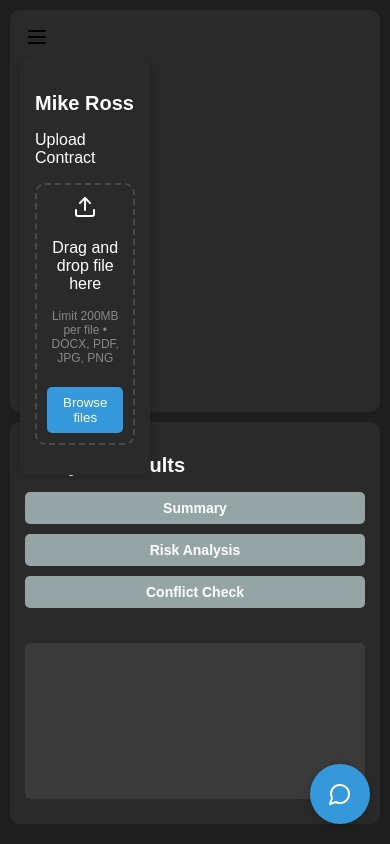
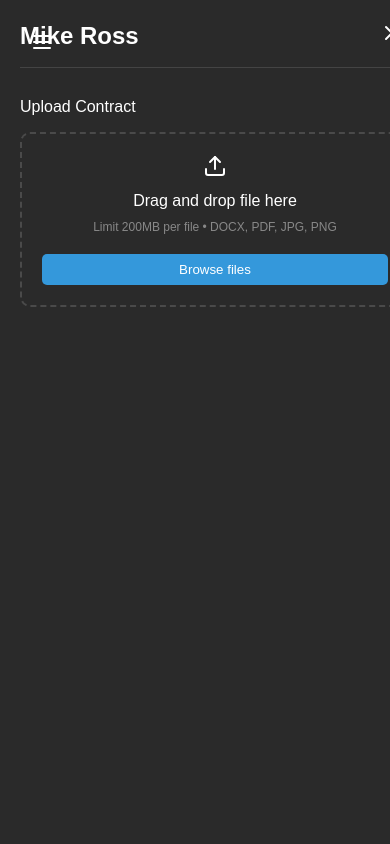
Before and after one commit to sajalshlan/mikerossFrontend, a React (Create React App) app: page / in a window 390 px wide. Both pictures are taken after a click on the button 37 px from the left and 38 px from the top of the page. Built offline with nearby package versions, Linux system fonts and the light colour scheme.

Commit message:
hamburger working

```diff
--- a/src/api.js
+++ b/src/api.js
@@ -1,4 +1,4 @@
-const API_BASE_URL = 'http://127.0.0.1:8002/api';
+const API_BASE_URL = 'http://127.0.0.1:8000/api';
 
 export const performAnalysis = async (type, text) => {
   console.log(`Performing ${type} analysis...`);
--- a/src/components/FileUploader.js
+++ b/src/components/FileUploader.js
@@ -1,8 +1,10 @@
 import React, { useRef, useState } from 'react';
-import { Upload, File, Menu, Loader } from 'lucide-react';
+import { Upload, File, Menu, Loader, X } from 'lucide-react';
 import ZipPreview from './ZipPreview';
 import mammoth from 'mammoth';
 import '../styles/FileUploader.css';
+import '../styles/HamburgerMenu.css';
+
 
 const FileUploader = ({ onFileUpload, uploadedFiles, fileProgress, isFileProcessing, extractedTexts, onRemoveFile, apiResponse }) => {
   console.log("API Response:", apiResponse);
@@ -121,13 +123,17 @@ const FileUploader = ({ onFileUpload, uploadedFiles, fileProgress, isFileProcess
 
   return (
     <div className="column document-view">
-      <div className="hamburger-menu">
       <button onClick={toggleMenu} className="menu-toggle" disabled={isFileProcessing}>
         <Menu size={24} />
       </button>
-        {isMenuOpen && (
-          <div className="menu-content">
+      <div className={`menu-backdrop ${isMenuOpen ? 'open' : ''}`} onClick={toggleMenu}></div>
+      <div className={`hamburger-menu ${isMenuOpen ? 'open' : ''}`}>
+        <div className="menu-header">
           <h2>Mike Ross</h2>
+          <button className="close-menu" onClick={toggleMenu}>
+            <X size={24} />
+          </button>
+        </div>
         <p>Upload Contract</p>
         <div
           className={`file-upload-area ${isFileProcessing ? 'disabled' : ''}`}
@@ -153,8 +159,19 @@ const FileUploader = ({ onFileUpload, uploadedFiles, fileProgress, isFileProcess
           accept=".pdf,.doc,.docx,.txt,.jpg,.jpeg,.png"
           disabled={isFileProcessing}
         />
+        <div className="file-list">
+          {uploadedFiles.map((file, index) => (
+            <div key={index} className="file-list-item">
+              <label className="file-label">
+                <input type="checkbox" className="file-checkbox" />
+                <span className="file-name">{file.name}</span>
+              </label>
+              <button className="remove-file" onClick={() => onRemoveFile(file.name)} disabled={isFileProcessing}>
+                <X size={16} />
+              </button>
             </div>
-        )}
+          ))}
+        </div>
       </div>
       {renderUploadedFiles()}
       {isFileProcessing && <p className="processing-message">Processing files...</p>}
--- /dev/null
+++ b/src/styles/HamburgerMenu.css
@@ -0,0 +1,213 @@
+/* Hamburger menu styles */
+.menu-toggle {
+  position: fixed;
+  top: 20px;
+  left: 20px;
+  z-index: 1002;
+  background: none;
+  border: none;
+  cursor: pointer;
+  color: #ffffff;
+  padding: 10px;
+  transition: all 0.3s ease;
+}
+
+.menu-toggle:hover {
+  transform: scale(1.1);
+}
+
+.menu-toggle:disabled {
+  opacity: 0.5;
+  cursor: not-allowed;
+}
+
+.menu-backdrop {
+  position: fixed;
+  top: 0;
+  left: 0;
+  width: 100%;
+  height: 100%;
+  background-color: rgba(0, 0, 0, 0.5);
+  z-index: 1000;
+  opacity: 0;
+  visibility: hidden;
+  transition: opacity 0.3s ease, visibility 0.3s ease;
+}
+
+.menu-backdrop.open {
+  opacity: 1;
+  visibility: visible;
+}
+
+.hamburger-menu {
+  position: fixed;
+  top: 0;
+  left: -350px;
+  width: 330px;
+  height: 100%;
+  background-color: #2a2a2a;
+  padding: 20px;
+  box-shadow: 2px 0 10px rgba(0, 0, 0, 0.1);
+  overflow-y: auto;
+  z-index: 1001;
+  transition: left 0.3s ease-in-out;
+}
+
+.hamburger-menu.open {
+  left: 0;
+}
+
+.menu-header {
+  display: flex;
+  justify-content: space-between;
+  align-items: center;
+  margin-bottom: 30px;
+  padding-bottom: 15px;
+  border-bottom: 1px solid #444;
+}
+
+.menu-header h2 {
+  margin: 0;
+  color: #ffffff;
+  font-size: 24px;
+}
+
+.close-menu {
+  background: none;
+  border: none;
+  cursor: pointer;
+  color: #ffffff;
+  font-size: 24px;
+  transition: transform 0.3s ease;
+}
+
+.close-menu:hover {
+  transform: rotate(90deg);
+}
+
+/* File upload area within hamburger menu */
+.hamburger-menu .file-upload-area {
+  margin-bottom: 30px;
+  border: 2px dashed #4a4a4a;
+  border-radius: 10px;
+  padding: 20px;
+  text-align: center;
+  cursor: pointer;
+}
+
+.hamburger-menu .file-upload-area:hover {
+  background-color: #3a3a3a;
+}
+
+.hamburger-menu .file-upload-area p {
+  margin: 10px 0;
+}
+
+.hamburger-menu .file-limit {
+  font-size: 12px;
+  color: #888888;
+}
+
+.hamburger-menu .browse-button {
+  background-color: #3498db;
+  color: white;
+  border: none;
+  padding: 8px 16px;
+  border-radius: 5px;
+  cursor: pointer;
+  margin-top: 10px;
+}
+
+.hamburger-menu .browse-button:hover {
+  background-color: #2980b9;
+}
+
+/* File list within hamburger menu */
+.hamburger-menu .file-list {
+  margin-top: 30px;
+}
+
+.hamburger-menu .file-list-item {
+  background-color: #3a3a3a;
+  border-radius: 5px;
+  padding: 15px;
+  margin-bottom: 15px;
+  transition: background-color 0.3s ease;
+  display: flex;
+  justify-content: space-between;
+  align-items: center;
+}
+
+.hamburger-menu .file-list-item:hover {
+  background-color: #444;
+}
+
+.hamburger-menu .file-list-item .file-label {
+  display: flex;
+  align-items: center;
+  cursor: pointer;
+  flex-grow: 1;
+  margin-right: 10px;
+}
+
+.hamburger-menu .file-list-item .file-checkbox {
+  margin-right: 15px;
+}
+
+.hamburger-menu .file-list-item .file-name {
+  color: #fff;
+  word-break: break-word;
+  font-size: 14px;
+}
+
+.hamburger-menu .remove-file {
+  background: none;
+  border: none;
+  padding: 5px;
+  color: #ff6b6b;
+  cursor: pointer;
+  transition: color 0.3s ease;
+}
+
+.hamburger-menu .remove-file:hover {
+  color: #ff4757;
+}
+
+/* Scrollbar styles for the menu */
+.hamburger-menu::-webkit-scrollbar {
+  width: 8px;
+}
+
+.hamburger-menu::-webkit-scrollbar-track {
+  background: #1e1e1e;
+}
+
+.hamburger-menu::-webkit-scrollbar-thumb {
+  background-color: #888;
+  border-radius: 4px;
+}
+
+.hamburger-menu::-webkit-scrollbar-thumb:hover {
+  background-color: #555;
+}
+
+/* Hide menu toggle when menu is open */
+.hamburger-menu.open ~ .menu-toggle {
+  opacity: 0;
+  pointer-events: none;
+}
+
+/* Ensure menu toggle is visible when menu is closed */
+.menu-toggle {
+  opacity: 1;
+  pointer-events: auto;
+  transition: opacity 0.3s ease;
+}
+
+/* Responsive styles */
+@media (max-width: 768px) {
+  .hamburger-menu {
+    width: 100%;
+    left: -100%;
+  }
+}
```
Lines whose indentation alone changed are shown as unchanged.
